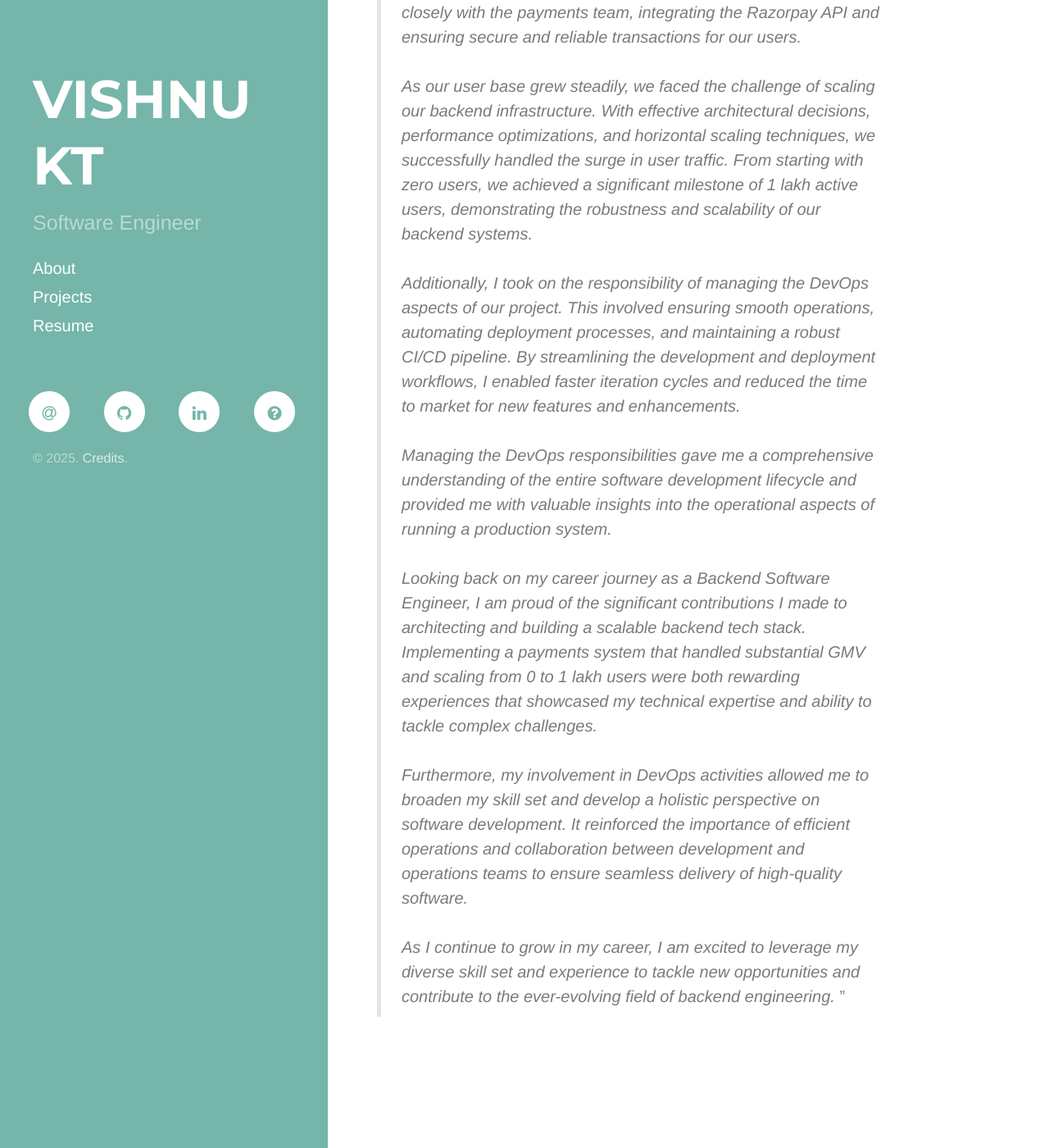
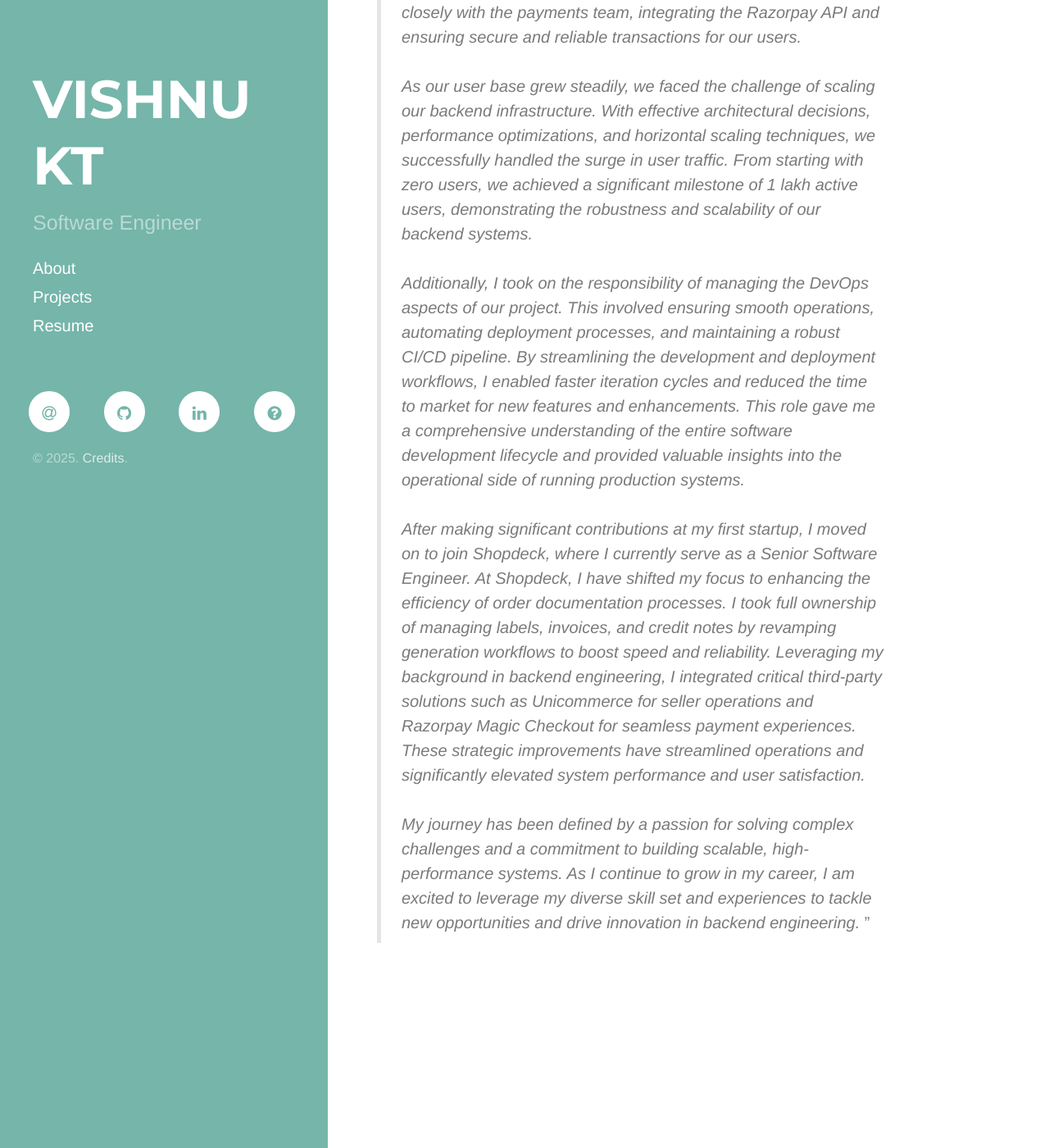
Before and after one commit to vishnukt/vishnukt.github.io, a Jekyll site: the page built from about/index.md, in a window 1280 px wide and 1400 px high, scrolled down 1291 px. Shown: the whole window at 82% size. Built offline with Jekyll 4.4.1, drawn with Linux system fonts in a browser that asks for light colours; nearby versions of some CDN libraries; some of the changed text lies outside the part shown.

Commit message:
Updated About Me

```diff
--- a/about/index.md
+++ b/about/index.md
@@ -3,29 +3,25 @@ layout: page
 title: About me
 ---
 
-Software Engineer specialised in Backend Developement (ie, Backend Engineer). The satisfaction of tackling real-life problems through code fuels my passion for software development.
+Senior Software Engineer specialised in Backend Developement (ie, Backend Engineer). The satisfaction of tackling real-life problems through code fuels my passion for software development.
 
 <h4>Job adventure</h4>
 <figure>
     <blockquote> <q> <i>
-        I began my career as a Backend Software Engineer at an ambitious startup that focused on developing a WebApp. Our backend technology of choice was Django, a powerful and reliable framework for web development. Working with Django enabled me to understand the intricacies of backend engineering and lay a strong foundation for my career.<br><br>
+        I began my career as a Backend Software Engineer at an ambitious startup focused on developing a WebApp. Our backend technology of choice was Django, a powerful and reliable framework for web development. Working with Django enabled me to understand the intricacies of backend engineering and lay a strong foundation for my career.<br><br>
 
-        As the company evolved, we recognized the need to expand our services to a mobile platform to meet the growing demands of our users. This decision presented an exciting challenge for me as a backend engineer. We made the strategic decision to switch our backend stack to Node.js, a versatile JavaScript runtime, which would enable us to build robust and scalable solutions for our mobile app.<br><br>
+As the company evolved, we recognized the need to expand our services to a mobile platform to meet the growing demands of our users. This decision presented an exciting challenge for me as a backend engineer. We made the strategic decision to switch our backend stack to Node.js, a versatile JavaScript runtime, which would enable us to build robust and scalable solutions for our mobile app.<br><br>
 
-        Being a core member of the engineering team, I played a significant role in architecting and building the entire backend technology stack from scratch. This involved designing the system architecture, selecting the appropriate frameworks and libraries, and developing the APIs and services required for seamless integration between the mobile app and the server. I embraced the opportunity with enthusiasm, utilizing my expertise in backend engineering and leveraging the power of Node.js to create a scalable and performant backend infrastructure.<br><br>
+Being a core member of the engineering team, I played a significant role in architecting and building the entire backend technology stack from scratch. This involved designing the system architecture, selecting the appropriate frameworks and libraries, and developing the APIs and services required for seamless integration between the mobile app and the server. I embraced the opportunity with enthusiasm, utilizing my expertise in backend engineering and leveraging the power of Node.js to create a scalable and performant backend infrastructure.<br><br>
 
-        One of my major contributions to the project was the implementation of a payments system via Razorpay integration. This system was crucial for our business, as it handled over 1 Million Gross Merchandise Value (GMV) per month. Building such a mission-critical feature required meticulous attention to detail and a deep understanding of payment gateways. I collaborated closely with the payments team, integrating the Razorpay API and ensuring secure and reliable transactions for our users.<br><br>
+One of my major contributions to the project was the implementation of a payments system via Razorpay integration. This system was crucial for our business, as it handled over 1 Million Gross Merchandise Value (GMV) per month. Building such a mission-critical feature required meticulous attention to detail and a deep understanding of payment gateways. I collaborated closely with the payments team, integrating the Razorpay API and ensuring secure and reliable transactions for our users.<br><br>
 
-        As our user base grew steadily, we faced the challenge of scaling our backend infrastructure. With effective architectural decisions, performance optimizations, and horizontal scaling techniques, we successfully handled the surge in user traffic. From starting with zero users, we achieved a significant milestone of 1 lakh active users, demonstrating the robustness and scalability of our backend systems.<br><br>
+As our user base grew steadily, we faced the challenge of scaling our backend infrastructure. With effective architectural decisions, performance optimizations, and horizontal scaling techniques, we successfully handled the surge in user traffic. From starting with zero users, we achieved a significant milestone of 1 lakh active users, demonstrating the robustness and scalability of our backend systems.<br><br>
 
-        Additionally, I took on the responsibility of managing the DevOps aspects of our project. This involved ensuring smooth operations, automating deployment processes, and maintaining a robust CI/CD pipeline. By streamlining the development and deployment workflows, I enabled faster iteration cycles and reduced the time to market for new features and enhancements.<br><br>
+Additionally, I took on the responsibility of managing the DevOps aspects of our project. This involved ensuring smooth operations, automating deployment processes, and maintaining a robust CI/CD pipeline. By streamlining the development and deployment workflows, I enabled faster iteration cycles and reduced the time to market for new features and enhancements. This role gave me a comprehensive understanding of the entire software development lifecycle and provided valuable insights into the operational side of running production systems.<br><br>
 
-        Managing the DevOps responsibilities gave me a comprehensive understanding of the entire software development lifecycle and provided me with valuable insights into the operational aspects of running a production system.<br><br>
+After making significant contributions at my first startup, I moved on to join Shopdeck, where I currently serve as a Senior Software Engineer. At Shopdeck, I have shifted my focus to enhancing the efficiency of order documentation processes. I took full ownership of managing labels, invoices, and credit notes by revamping generation workflows to boost speed and reliability. Leveraging my background in backend engineering, I integrated critical third-party solutions such as Unicommerce for seller operations and Razorpay Magic Checkout for seamless payment experiences. These strategic improvements have streamlined operations and significantly elevated system performance and user satisfaction.<br><br>
 
-        Looking back on my career journey as a Backend Software Engineer, I am proud of the significant contributions I made to architecting and building a scalable backend tech stack. Implementing a payments system that handled substantial GMV and scaling from 0 to 1 lakh users were both rewarding experiences that showcased my technical expertise and ability to tackle complex challenges.<br><br>
-
-        Furthermore, my involvement in DevOps activities allowed me to broaden my skill set and develop a holistic perspective on software development. It reinforced the importance of efficient operations and collaboration between development and operations teams to ensure seamless delivery of high-quality software.<br><br>
-
-        As I continue to grow in my career, I am excited to leverage my diverse skill set and experience to tackle new opportunities and contribute to the ever-evolving field of backend engineering.
+My journey has been defined by a passion for solving complex challenges and a commitment to building scalable, high-performance systems. As I continue to grow in my career, I am excited to leverage my diverse skill set and experiences to tackle new opportunities and drive innovation in backend engineering.
     </i> </q> </blockquote>
 </figure>
```
